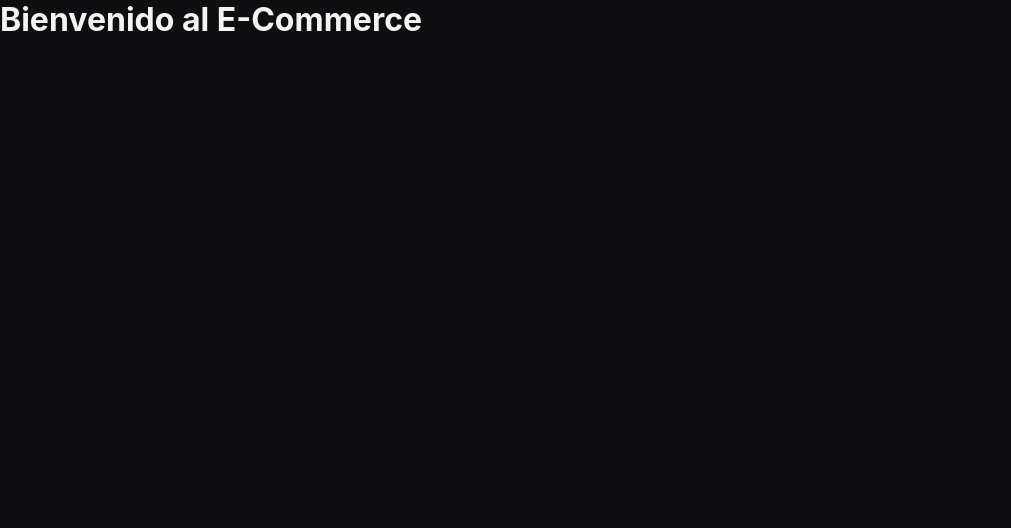
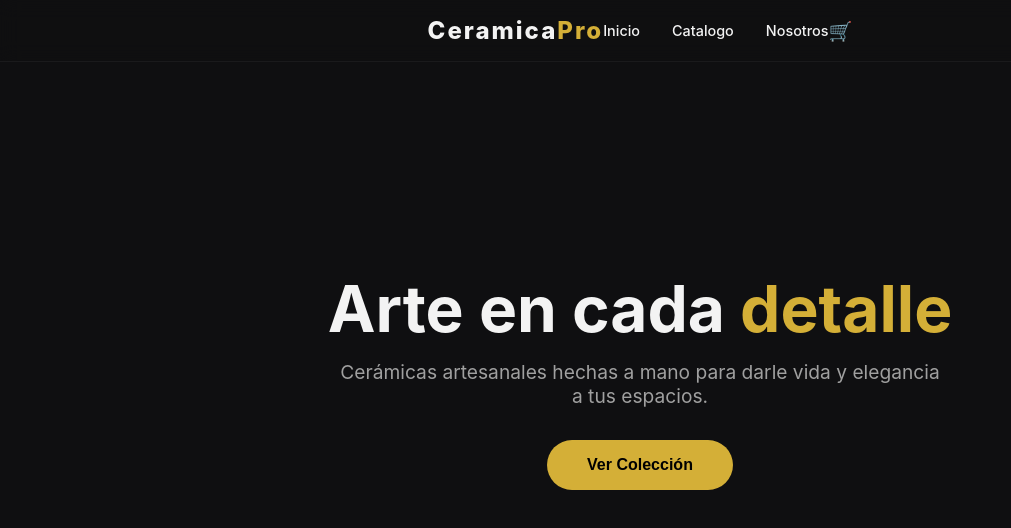
Before and after one commit to JhonASG/Learn_Create_E_Commerce_App, a React (Vite) app: page / in a window 1280 px wide. Shown: the top 528 px of the page, without its empty margins (0-1011 px from the left). Built offline with nearby package versions, Linux system fonts and the light colour scheme.

Commit message:
Create navigation bar and initial or main UI.

```diff
--- a/src/App.jsx
+++ b/src/App.jsx
@@ -1,16 +1,13 @@
-import { useState } from 'react'
-import './App.css'
+import Layout from './components/Layout'
+import Hero from './components/Hero';
 
 function App() {
-  const [count, setCount] = useState(0)
-
-  return (
-    <>
-      <div>
-        <h1>Bienvenido al E-Commerce</h1>
-      </div>
-    </>
-  )
+	return (
+		<Layout >
+			<Hero />
+			{/* El catálogo irá aquí debajo más adelante */}
+		</Layout >
+	)
 }
 
-export default App
+export default App;
--- a/src/components/Footer.jsx
+++ b/src/components/Footer.jsx
@@ -0,0 +1,3 @@
+function Footer() { }
+
+export default Footer;
--- a/src/components/Header.jsx
+++ b/src/components/Header.jsx
@@ -0,0 +1,17 @@
+import './css/Header.css';
+
+function Header() {
+    return (
+        <header className="header">
+            <div className="logo">Ceramica<span>Pro</span></div>
+            <nav className="nav-links">
+                <a href="#inicio">Inicio</a>
+                <a href="#catalogo">Catalogo</a>
+                <a href="#nosotros">Nosotros</a>
+            </nav>
+            <div className="cart-icon">🛒</div>
+        </header>
+    );
+}
+
+export default Header;
--- /dev/null
+++ b/src/components/Hero.jsx
@@ -0,0 +1,15 @@
+import './css/Hero.css';
+
+function Hero() {
+    return (
+        <section className='hero'>
+            <div className="hero-content">
+                <h1>Arte en cada <span>detalle</span></h1>
+                <p>Cerámicas artesanales hechas a mano para darle vida y elegancia a tus espacios.</p>
+                <button className="cta-button">Ver Colección</button>
+            </div>
+        </section>
+    );
+}
+
+export default Hero;
--- a/src/components/Layout.jsx
+++ b/src/components/Layout.jsx
@@ -0,0 +1,16 @@
+import Header from './Header.jsx';
+import Footer from './Footer.jsx';
+
+function Layout({ children }) {
+    return (
+        <>
+            <Header />
+            <main className='main-content'>
+                {children}
+            </main>
+            <Footer />
+        </>
+    )
+}
+
+export default Layout;
--- /dev/null
+++ b/src/components/css/Header.css
@@ -0,0 +1,46 @@
+.header {
+    display: flex;
+    justify-content: center;
+    align-items: center;
+    padding: 1rem 5%;
+    position: sticky;
+    top: 0;
+    z-index: 100;
+
+    /* Glassmorphism Effect */
+    background-color: var(--header-bg);
+    backdrop-filter: blur(10px);
+    border-bottom: 1px solid rgba(255, 255, 255, 0.05);
+}
+
+.logo {
+    font-size: 1.5rem;
+    font-weight: 800;
+    letter-spacing: 2px;
+}
+
+.logo span {
+    color: var(--primary);
+}
+
+.nav-links {
+    display: flex;
+    gap: 2rem;
+}
+
+.nav-links a {
+    color: var(--text-main);
+    text-decoration: none;
+    font-size: 0.9rem;
+    font-weight: 500;
+    transition: color 0.3s ease;
+}
+
+.nav-links a:hover {
+    color: var(--primary-hover);
+}
+
+.cart-icon {
+    font-size: 1.2rem;
+    cursor: pointer;
+}
--- /dev/null
+++ b/src/components/css/Hero.css
@@ -0,0 +1,42 @@
+.hero {
+    min-height: 80dvh;
+    display: flex;
+    align-items: center;
+    justify-content: center;
+    text-align: center;
+    padding: 0 5%;
+}
+
+.hero-content h1 {
+    font-size: 4rem;
+    margin-bottom: 1rem;
+    line-height: 1.1;
+}
+
+.hero-content h1 span {
+    color: var(--primary);
+}
+
+.hero-content p {
+    color: var(--text-muted);
+    font-size: 1.2rem;
+    max-width: 600px;
+    margin: 0 auto 2rem auto;
+}
+
+.cta-button {
+    background-color: var(--primary);
+    color: #000;
+    border: none;
+    padding: 1rem 2.5rem;
+    font-size: 1rem;
+    font-weight: 600;
+    border-radius: 50px;
+    cursor: pointer;
+    transition: transform 0.2s ease, background-color 0.2s;
+}
+
+.cta-button:hover {
+    background-color: var(--primary-hover);
+    transform: scale(1.05);
+}
```
Also changed, not shown: 2 other files (tests, documents, lock files or other folders).
